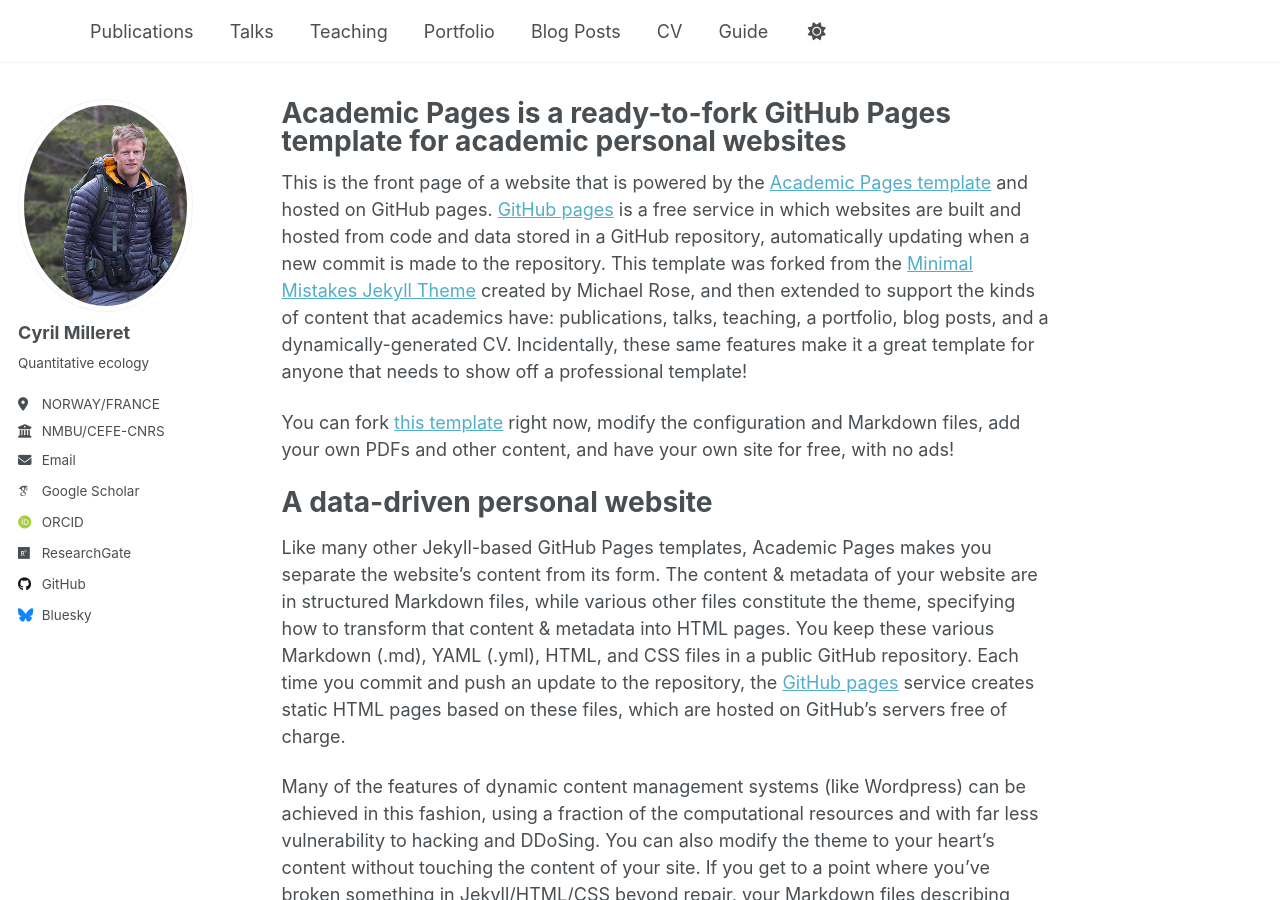
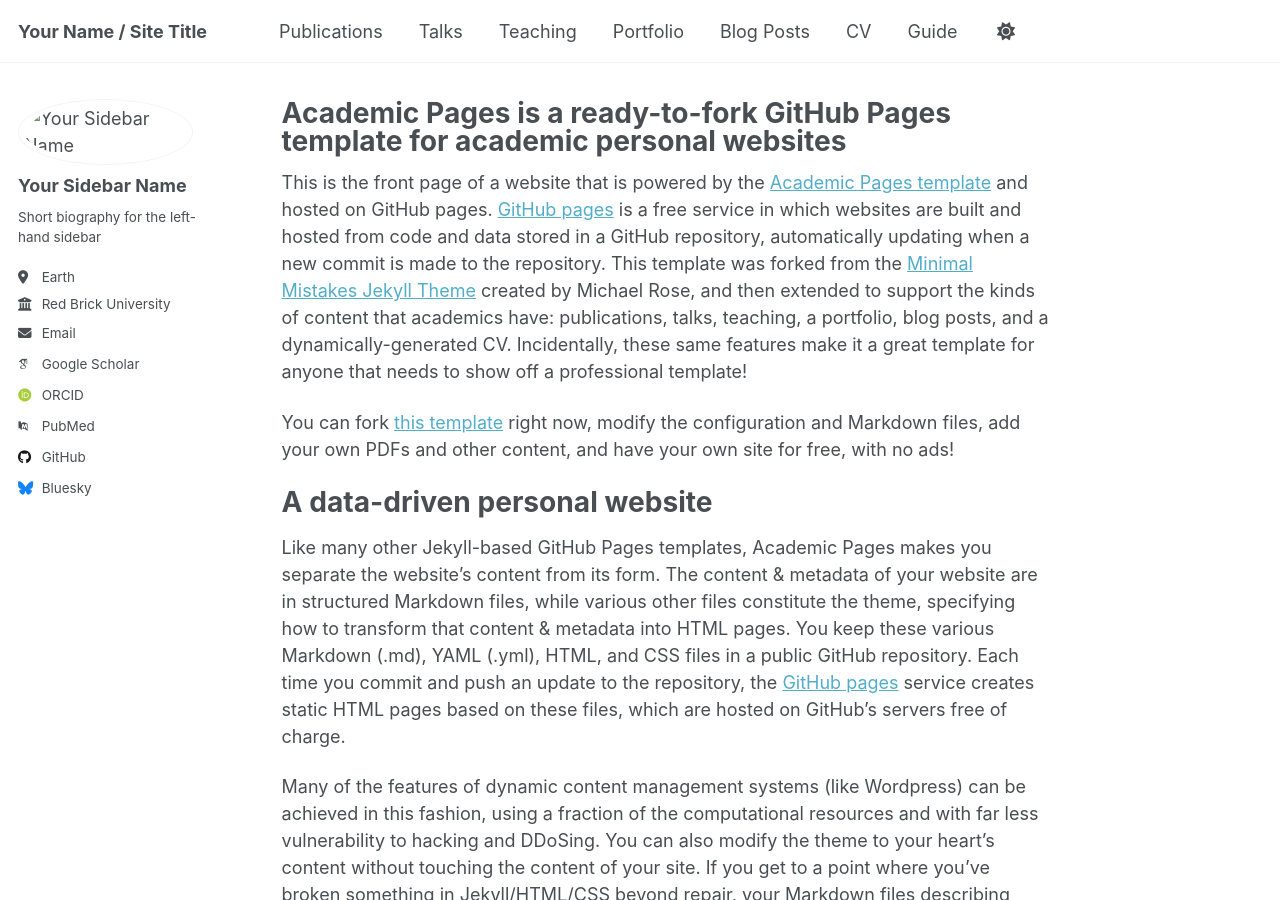
Before and after one commit to Cyril-Milleret/Cyril-Milleret.github.io, a Jekyll site: the page built from _pages/about.md, in a window 1280 px wide and 900 px high. Built offline with Jekyll 4.4.1, drawn with Linux system fonts in a browser that asks for light colours; some web fonts are replaced; a script that is not in the unit is left out.

Commit message:
2nd commit

```diff
--- a/_config.yml
+++ b/_config.yml
@@ -9,51 +9,51 @@
 # Basic Site Settings
 locale                   : "en-US"
 site_theme               : "default"
-title                    : ""
+title                    : "Your Name / Site Title"
 title_separator          : "-"
 name                     : &name "Your Name"
 description              : &description "personal description"
-url                      : https://cyril-milleret.github.io/website.github.io/ # the base hostname & protocol for your site e.g. "https://[your GitHub username].github.io" or if you already have some other page hosted on Github then use "https://[your GitHub username].github.io/[Your Repo Name]"
+url                      : https://academicpages.github.io # the base hostname & protocol for your site e.g. "https://[your GitHub username].github.io" or if you already have some other page hosted on Github then use "https://[your GitHub username].github.io/[Your Repo Name]"
 baseurl                  : "" # the subpath of your site, e.g. "/blog"
-repository               : "https://cyril-milleret.github.io/website.github.io/"
+repository               : "academicpages/academicpages.github.io"
 
 # Site Author - The following control what appear as part of the author content on the side bar.
 #               If a field is blank the icon and link will not appear, otherwise it will be shown.
 #               Additional customization can be done by editing /_includes/author-profile.html
 author:
   # Biographic information
-  avatar           : "profile.jpg"
-  name             : "Cyril Milleret"
+  avatar           : "profile.png"
+  name             : "Your Sidebar Name"
   pronouns         : # example: "she/her"
-  bio              : "Quantitative ecology"
-  location         : "NORWAY/FRANCE"
-  employer         : "NMBU/CEFE-CNRS"
+  bio              : "Short biography for the left-hand sidebar"
+  location         : "Earth"
+  employer         : "Red Brick University"
   uri              : # URL
-  email            : "cyril.milleret@gmail.com"
+  email            : "none@example.org"
 
   # Academic websites
   academia         : # URL
   arxiv            : # URL - Update with the correct link to your profile
-  googlescholar    : "https://scholar.google.fr/citations?hl=es&user=CQl2gBIAAAAJ"
+  googlescholar    : "https://scholar.google.com/citations?user=PS_CX0AAAAAJ"
   inspire-hep      : # URL
   impactstory      : # URL
-  orcid            : "https://orcid.org/0000-0002-8563-981X"
+  orcid            : "http://orcid.org/yourorcidurl"
   semantic         : # URL
-  pubmed           : #URL"https://www.ncbi.nlm.nih.gov/pubmed/?term=john+snow"
-  researchgate     : "https://www.researchgate.net/profile/Cyril-Milleret?ev=hdr_xprf"
+  pubmed           : "https://www.ncbi.nlm.nih.gov/pubmed/?term=john+snow"
+  researchgate     : # URL
   scopus           : # URL
 
   # Repositories and software development
   bitbucket        : # Username - Update with your username on the site
   codepen          : # Username
   dribbble         : # Username
-  github           : "https://github.com/Cyril-Milleret"
+  github           : "academicpages"
   kaggle           : # Username
   stackoverflow    : # User number or user number and name (i.e., use "1" or "1/jeff-atwood")
 
   # Social media
   artstation       : # Username
-  bluesky          : "https://bsky.app/profile/milleretcyril.bsky.social" # Replace this with you Bluesky username
+  bluesky          : "bsky.app" # Replace this with you Bluesky username
   facebook         : # Username
   flickr           : # Username
   foursquare       : # Username
```
Also changed, not shown: images/profile.jpg (deleted), images/profile.png (deleted), 1 other file.
